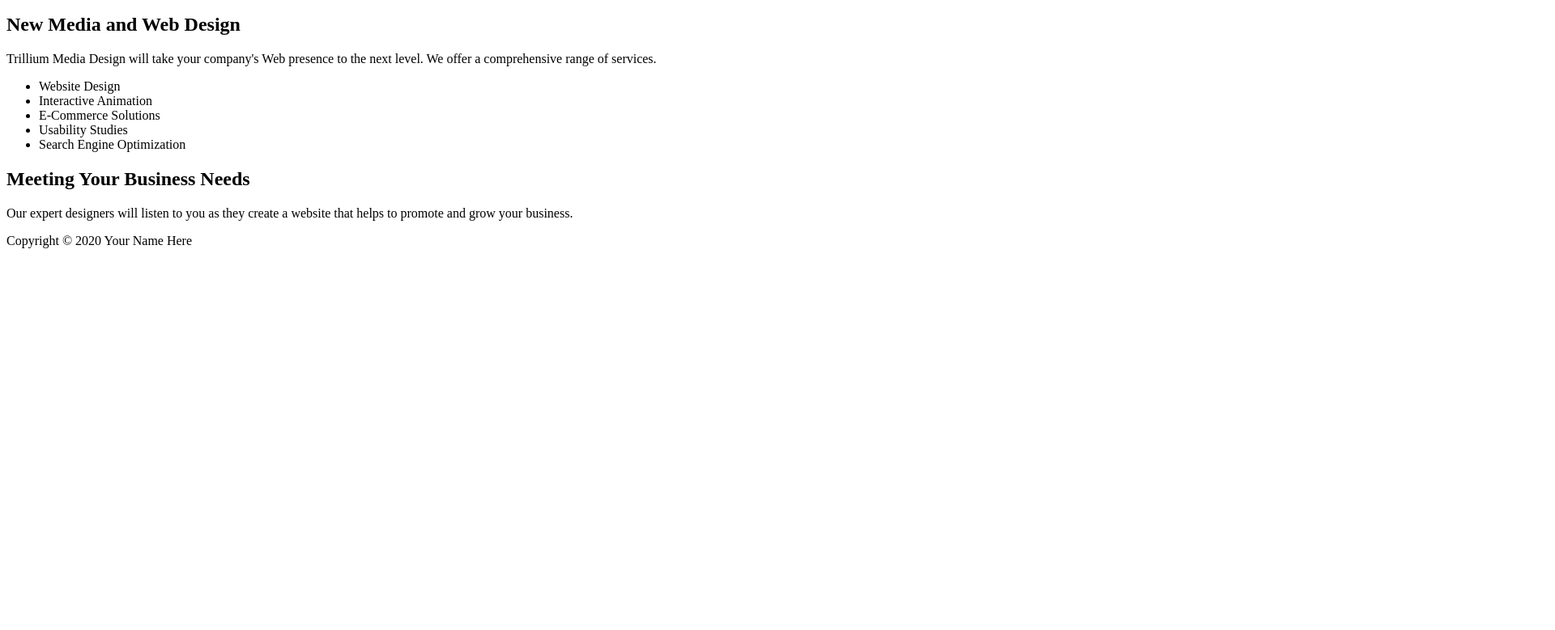
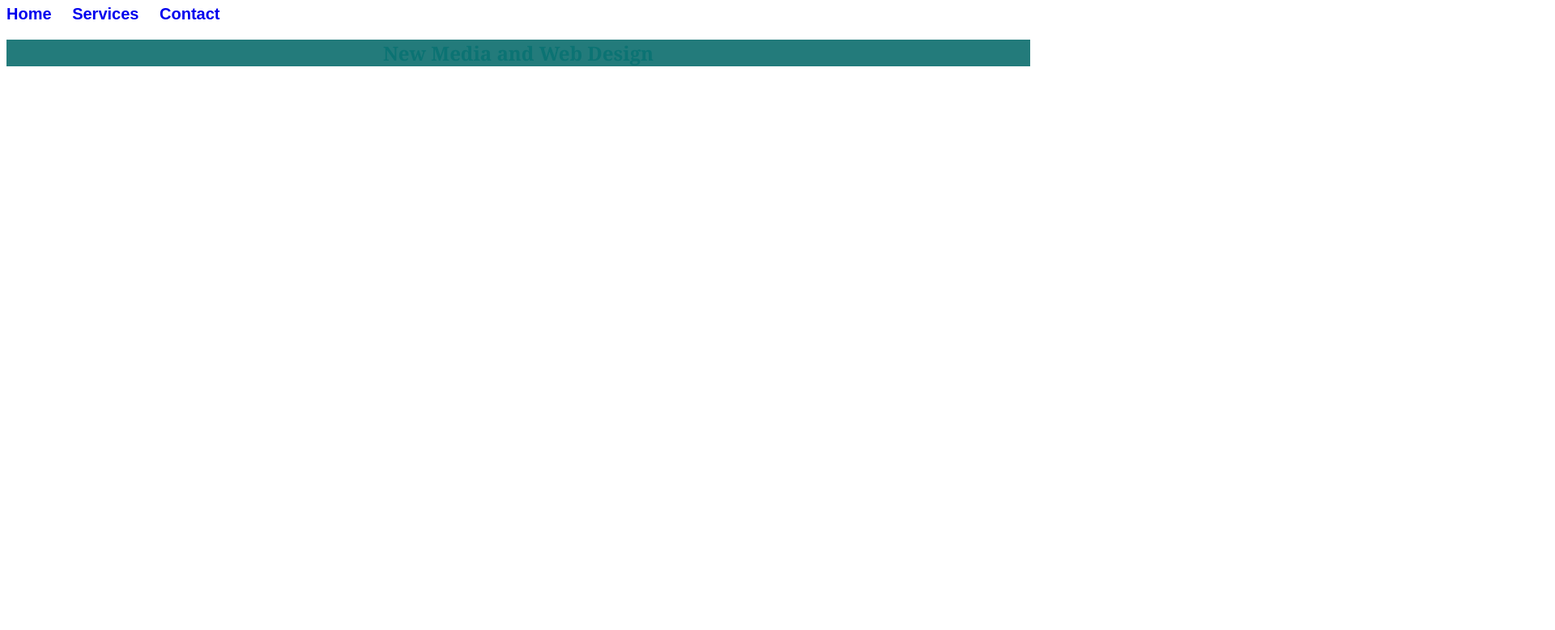
Before and after one commit to VsIndia2/Chap39prac, a plain HTML site: page index.html in a window 1280 px wide. Shown: the part 101-880 px from the top of the page at 81% size, 1920 px wide, since content can reach past the window. Before the commit the page ends 800 px from the top, so only its background shows below. Drawn offline with Linux system fonts and the light colour scheme.

Commit message:
Update index.html

```diff
--- a/index.html
+++ b/index.html
@@ -3,7 +3,7 @@
 <head>
 <title>Trillium Media Design</title>
 <meta charset="utf-8">
- <link href="trillion.css" rel="stylesheet">
+ <link href="trillium.css" rel="stylesheet">
 </head>
 <body>
  <header>
```
